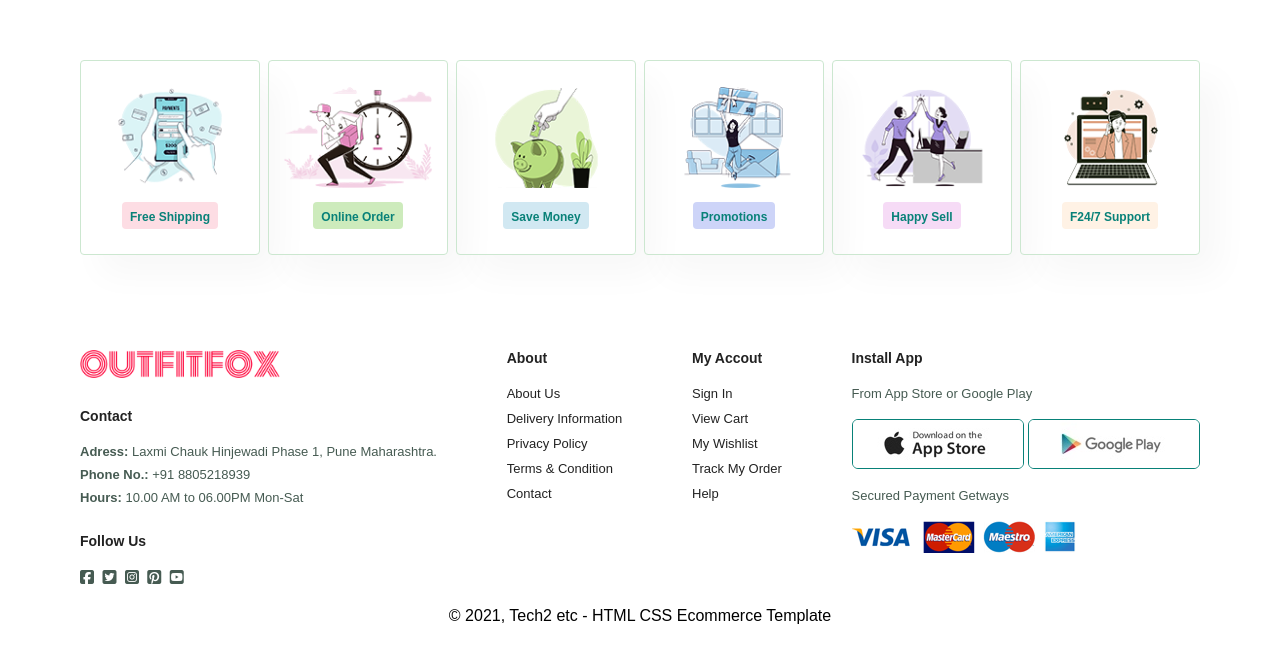
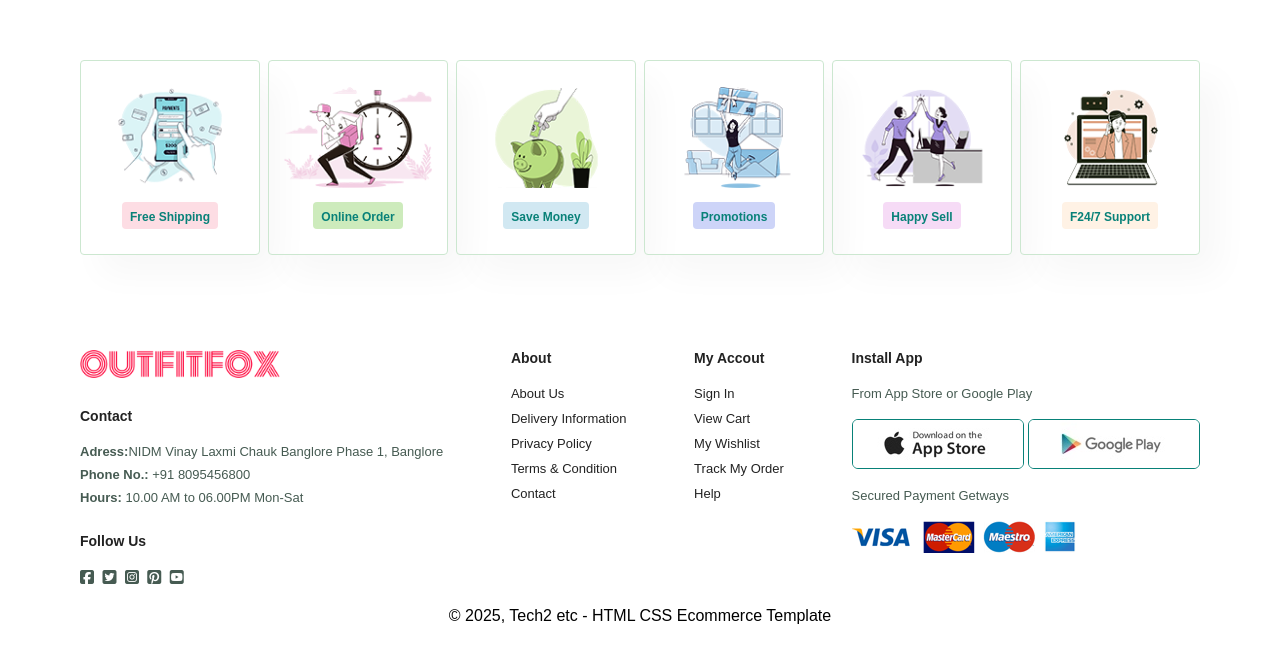
Before and after one commit to vinayvishwanathg/ShopPlusplus-Outfit-Clone, a website: page about.html in a window 1280 px wide. Shown: the part 1456-2119 px from the top of the page. Drawn offline with Linux system fonts and the light colour scheme.

Commit message:
Update about.html

```diff
--- a/about.html
+++ b/about.html
@@ -95,8 +95,8 @@
         <div class="col">
             <img class="logo" src="images\BrandLogo.png" width="200px" alt="">
             <h4>Contact</h4>
-            <p><strong>Adress:</strong> Laxmi Chauk Hinjewadi Phase 1, Pune Maharashtra.</p>
-            <p><strong>Phone No.:</strong> +91 8805218939</p>
+            <p><strong>Adress:</strong>NIDM Vinay Laxmi Chauk Banglore Phase 1, Banglore </p>
+            <p><strong>Phone No.:</strong> +91 8095456800</p>
             <p><strong>Hours:</strong> 10.00 AM to 06.00PM Mon-Sat</p>
             <div class="follow">
                 <h4>Follow Us</h4>
@@ -135,7 +135,7 @@
             <p>Secured Payment Getways</p>
             <img src="images\Pay\pay.png" alt="">
         </div>
-        <div class="copyright">&copy; 2021, Tech2 etc - HTML CSS Ecommerce Template</div>
+        <div class="copyright">&copy; 2025, Tech2 etc - HTML CSS Ecommerce Template</div>
     </footer>
 
     <script src="https://kit.fontawesome.com/8d7bf1b4a1.js" crossorigin="anonymous"></script>
```
